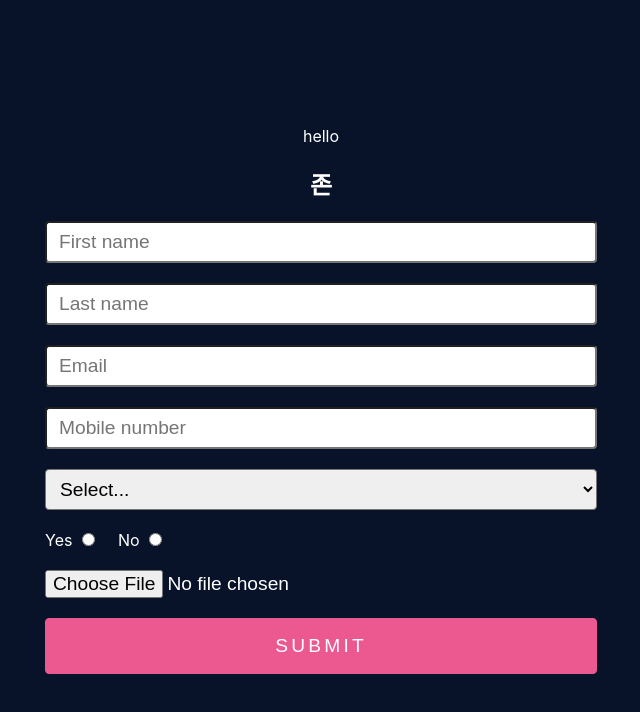
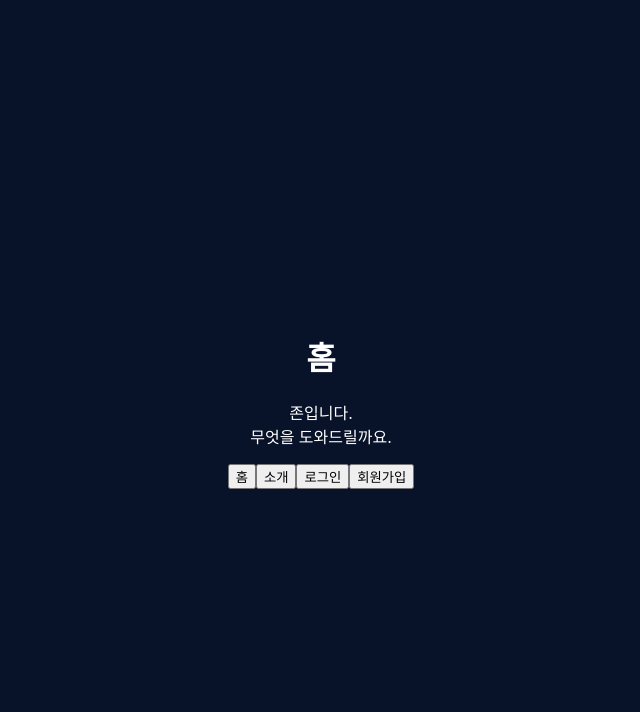
Before and after one commit to frontStudySession/john, a React app: page / in a window 1280 px wide. Shown: the top 712 px of the page, without its empty margins (319-959 px from the left). Built offline with nearby package versions, Linux system fonts and the light colour scheme.

Commit message:
Feat: add custom react router using history api & context api

```diff
--- a/config/webpack.config.js
+++ b/config/webpack.config.js
@@ -322,6 +322,8 @@ module.exports = function (webpackEnv) {
         '@': path.resolve(__dirname, '../src'),
         "@app": path.resolve(__dirname, "../src/app"),
         "@components": path.resolve(__dirname, "../src/components"),
+        "@router": path.resolve(__dirname, "../src/router"),
+        "@pages": path.resolve(__dirname, "../src/pages"),
       },
       plugins: [
         // Prevents users from importing files from outside of src/ (or node_modules/).
--- a/src/App.tsx
+++ b/src/App.tsx
@@ -1,14 +1,32 @@
-import React from 'react';
 import './App.css';
-import { Hello } from '@app/hello';
-import DefaultForm from '@components/form/DefaultForm';
+import { NavigationProvider, Routes, Route } from '@router/Router';
+import Home from '@pages/Home';
+import About from '@pages/About';
+import Login from '@pages/Login';
+import SignUp from '@pages/SignUp';
 
 function App() {
   return (
-    <div className="App">
-      <Hello></Hello>
-      <DefaultForm></DefaultForm>
-    </div>
+    <NavigationProvider>
+      <Routes className="App">
+        <Route
+          path="/"
+          element={<Home />}
+        />
+        <Route
+          path="/about"
+          element={<About />}
+        />
+        <Route
+          path="/login"
+          element={<Login />}
+        />
+        <Route
+          path="/signup"
+          element={<SignUp />}
+        />
+      </Routes>
+    </NavigationProvider>
   );
 }
 
--- /dev/null
+++ b/src/pages/About.tsx
@@ -0,0 +1,20 @@
+import { useNavigation } from '@router/Router';
+
+const About = () => {
+  const { navigate } = useNavigation();
+
+  return (
+    <div>
+      <h1>소개</h1>
+      <p>
+        좋습니다.<br></br>리액트 라우터 만드는 중입니다.
+      </p>
+      <button onClick={() => navigate('/')}>홈</button>
+      <button onClick={() => navigate('/about')}>소개</button>
+      <button onClick={() => navigate('/login')}>로그인</button>
+      <button onClick={() => navigate('/signup')}>회원가입</button>
+    </div>
+  );
+};
+
+export default About;
--- /dev/null
+++ b/src/pages/Home.tsx
@@ -0,0 +1,20 @@
+import { useNavigation } from '@router/Router';
+
+const Home = () => {
+  const { navigate } = useNavigation();
+
+  return (
+    <div>
+      <h1>홈</h1>
+      <p>
+        존입니다.<br></br>무엇을 도와드릴까요.
+      </p>
+      <button onClick={() => navigate('/')}>홈</button>
+      <button onClick={() => navigate('/about')}>소개</button>
+      <button onClick={() => navigate('/login')}>로그인</button>
+      <button onClick={() => navigate('/signup')}>회원가입</button>
+    </div>
+  );
+};
+
+export default Home;
--- /dev/null
+++ b/src/pages/Login.tsx
@@ -0,0 +1,18 @@
+import { useNavigation } from '@router/Router';
+
+const Login = () => {
+  const { navigate } = useNavigation();
+
+  return (
+    <div>
+      <h1>로그인</h1>
+      <p>
+        로그인 기능은 없습니다.<br></br>회원가입 하시겠습니까?
+      </p>
+      <button onClick={() => navigate('/')}>No</button>
+      <button onClick={() => navigate('/signup')}>Yes</button>
+    </div>
+  );
+};
+
+export default Login;
--- /dev/null
+++ b/src/pages/SignUp.tsx
@@ -0,0 +1,16 @@
+import { useNavigation } from '@router/Router';
+import DefaultForm from '@components/form/DefaultForm';
+
+const SignUp = () => {
+  const { navigate } = useNavigation();
+
+  return (
+    <div>
+      <h1>회원가입</h1>
+      <button onClick={() => navigate('back')}>뒤로가기</button>
+      <DefaultForm></DefaultForm>
+    </div>
+  );
+};
+
+export default SignUp;
--- /dev/null
+++ b/src/router/Router.tsx
@@ -0,0 +1,56 @@
+import React, { createContext, useContext, useState, useCallback, useEffect } from 'react';
+
+const NavigationContext = createContext({
+  location: '',
+  // eslint-disable-next-line @typescript-eslint/no-empty-function
+  navigate: (path: string) => {},
+});
+
+export const useNavigation = () => {
+  return useContext(NavigationContext);
+};
+
+export const NavigationProvider = ({ children }: any) => {
+  const [location, setLocation] = useState(window.location.pathname);
+
+  const navigate = useCallback((path: string) => {
+    if (path === 'back') {
+      window.history.back();
+    } else {
+      window.history.pushState({}, '', path);
+      setLocation(path);
+    }
+  }, []);
+
+  useEffect(() => {
+    const handlePopState = () => {
+      setLocation(window.location.pathname);
+    };
+    window.addEventListener('popstate', handlePopState);
+
+    return () => {
+      window.removeEventListener('popstate', handlePopState);
+    };
+  }, []);
+
+  return <NavigationContext.Provider value={{ location, navigate }}>{children}</NavigationContext.Provider>;
+};
+
+export const Routes = ({ children, className }: any) => {
+  const { location } = useNavigation();
+
+  return (
+    <div className={className}>
+      {React.Children.map(children, (child) => {
+        if (child.props.path === location) {
+          return child;
+        }
+        return null;
+      })}
+    </div>
+  );
+};
+
+export const Route = ({ element }: any) => {
+  return element;
+};
--- a/tsconfig.json
+++ b/tsconfig.json
@@ -3,7 +3,9 @@
     "baseUrl": ".",
     "paths": {
       "@app/*": ["src/app/*"],
-      "@components/*": ["src/components/*"]
+      "@components/*": ["src/components/*"],
+      "@router/*": ["src/router/*"],
+      "@pages/*": ["src/pages/*"]
     },
     "target": "es5",
     "lib": ["dom", "dom.iterable", "esnext"],
```
